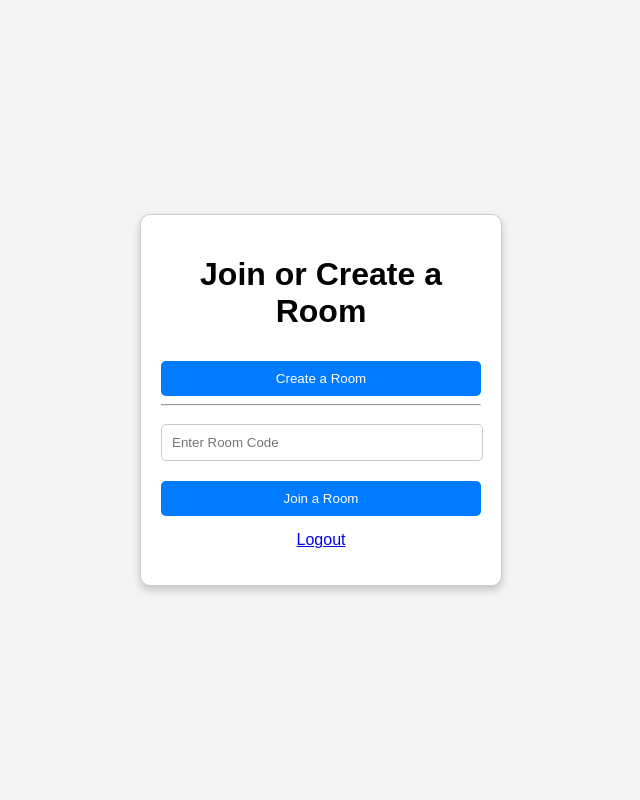
After one commit to curtisqt30/websocket-project, a Python web app: template templates/rooms.html in a window 1280 px wide. The commit adds this page. Shown: the whole page, without its empty margins (319-959 px from the left). Run offline with Jinja, Linux system fonts and the light colour scheme; the template is opened without the code that fills it, so the values that code supplies are empty.

Commit message:
Working on create-rooms page and creating and generating rooms methods.

```diff
--- a/static/style.css
+++ b/static/style.css
@@ -40,19 +40,22 @@ body {
 }
 
 input {
-    width: 90%;
+    width: calc(100% - 20px);
     padding: 10px;
-    margin-bottom: 10px;
+    margin: 10px 0;
+    border: 1px solid #ccc;
+    border-radius: 5px;
 }
 
 button {
     width: 100%;
     padding: 10px;
-    cursor: pointer;
-    background-color: #007BFF;
+    background: #007bff;
     color: white;
     border: none;
     border-radius: 5px;
+    cursor: pointer;
+    margin-top: 10px;
 }
 
 button:hover {
@@ -67,3 +70,7 @@ button:hover {
 #leaveChat:hover {
     background-color: darkred;
 }
+
+p {
+    margin-top: 15px;
+}
--- a/templates/chat.html
+++ b/templates/chat.html
@@ -4,7 +4,8 @@
     <meta charset="UTF-8">
     <meta name="viewport" content="width=device-width, initial-scale=1.0">
     <title>Chatroom</title>
-    <link rel="stylesheet" href="{{ url_for('static', filename='style.css') }}">
+    <link rel="stylesheet" href="../static/style.css">
+    <!-- <link rel="stylesheet" href="{{ url_for('static', filename='style.css') }}"> -->
     <script src="https://cdnjs.cloudflare.com/ajax/libs/socket.io/4.5.4/socket.io.js"></script>
 </head>
 <body>
--- a/templates/login.html
+++ b/templates/login.html
@@ -4,7 +4,8 @@
     <meta charset="UTF-8">
     <meta name="viewport" content="width=device-width, initial-scale=1.0">
     <title>Login</title>
-    <link rel="stylesheet" href="{{ url_for('static', filename='style.css') }}">
+    <link rel="stylesheet" href="../static/style.css">
+    <!-- <link rel="stylesheet" href="{{ url_for('static', filename='style.css') }}"> -->
 </head>
 <body>
     <div class="container">
--- a/templates/register.html
+++ b/templates/register.html
@@ -4,7 +4,8 @@
     <meta charset="UTF-8">
     <meta name="viewport" content="width=device-width, initial-scale=1.0">
     <title>Register</title>
-    <link rel="stylesheet" href="{{ url_for('static', filename='style.css') }}">
+    <link rel="stylesheet" href="../static/style.css">
+    <!-- <link rel="stylesheet" href="{{ url_for('static', filename='style.css') }}"> -->
 </head>
 <body>
     <div class="container">
--- /dev/null
+++ b/templates/rooms.html
@@ -0,0 +1,49 @@
+<!DOCTYPE html>
+<html lang="en">
+<head>
+    <meta charset="UTF-8">
+    <meta name="viewport" content="width=device-width, initial-scale=1.0">
+    <title>Rooms</title>
+    <link rel="stylesheet" href="../static/style.css">
+    <!-- <link rel="stylesheet" href="{{ url_for('static', filename='style.css') }}"> -->
+</head>
+<body>
+    <div class="container">
+        <div class="panel">
+            <h1>Join or Create a Room</h1>
+
+            <button id="createRoom">Create a Room</button>
+
+            <hr>
+
+            <input type="text" id="roomCode" placeholder="Enter Room Code">
+            <button id="joinRoom">Join a Room</button>
+
+            <p><a href="/logout">Logout</a></p>
+        </div>
+    </div>
+
+    <script>
+        document.getElementById("createRoom").addEventListener("click", function() {
+            fetch("/create-room", { method: "POST" })
+                .then(response => response.json())
+                .then(data => {
+                    if (data.success) {
+                        window.location.href = "/chat?room=" + data.room;
+                    } else {
+                        alert("Failed to create room.");
+                    }
+                });
+        });
+
+        document.getElementById("joinRoom").addEventListener("click", function() {
+            const roomCode = document.getElementById("roomCode").value.trim();
+            if (roomCode) {
+                window.location.href = "/chat?room=" + roomCode;
+            } else {
+                alert("Please enter a valid room code.");
+            }
+        });
+    </script>
+</body>
+</html>
```
Also changed, not shown: app.py (+18 -1 lines).
